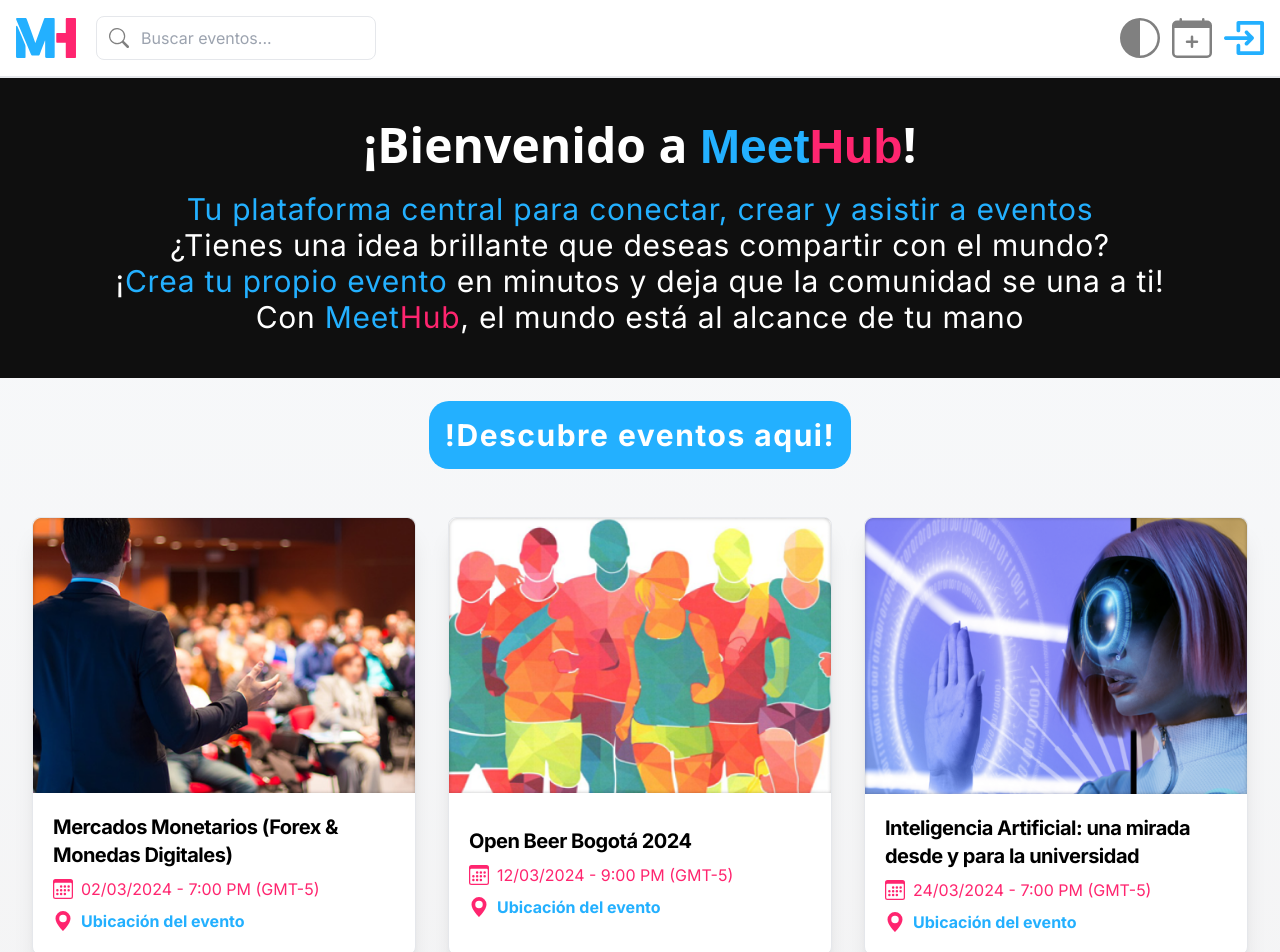
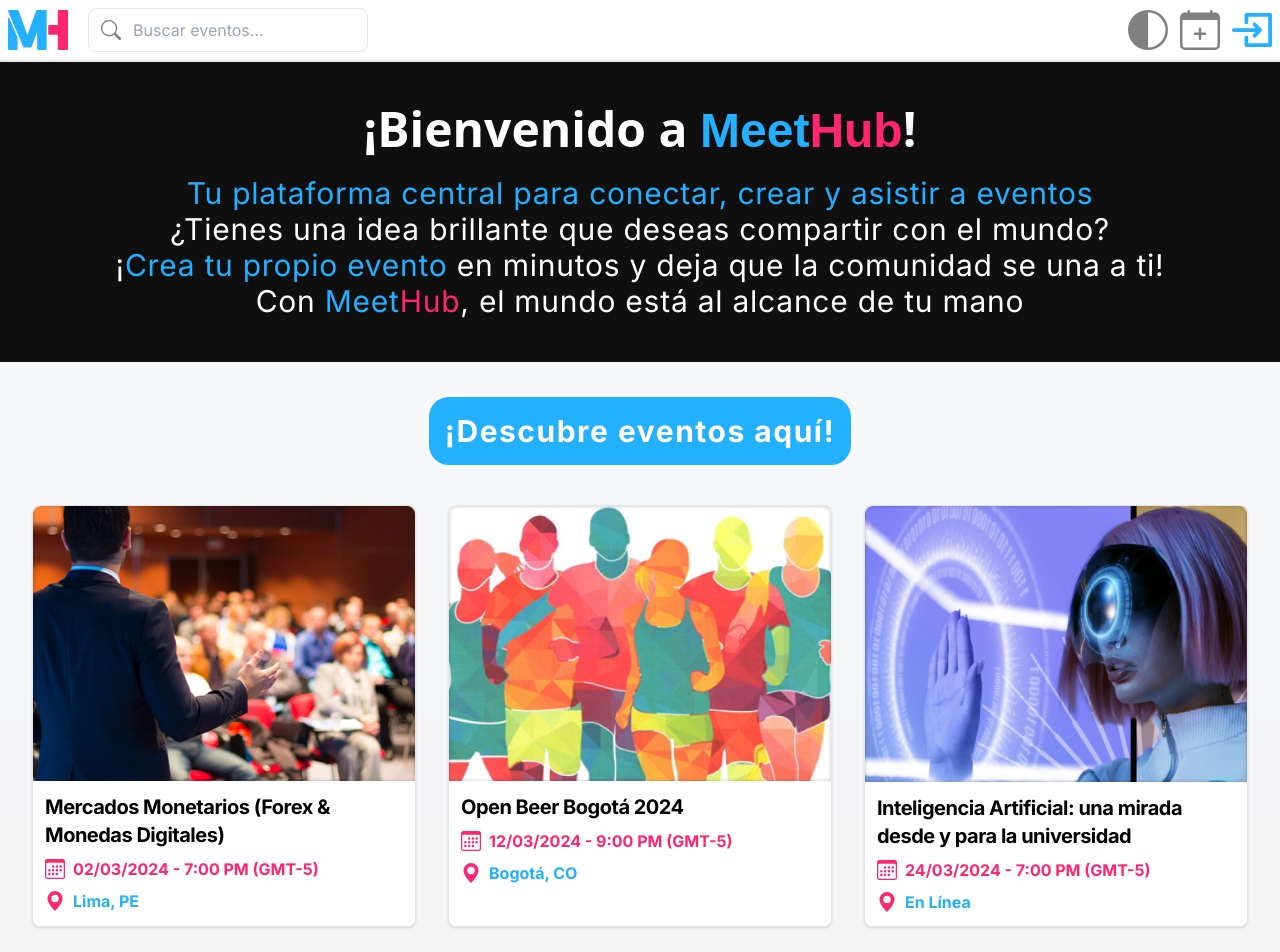
Before and after one commit to No-Country/c16-27-n-node-react, a Next.js app: page / in a window 1280 px wide. Shown: the top 952 px of the page. Built offline with nearby package versions, Linux system fonts and the light colour scheme.

Commit message:
Create usersData and corrections

```diff
--- a/src/app/components/CardEvent.jsx
+++ b/src/app/components/CardEvent.jsx
@@ -1,16 +1,16 @@
 import React from "react";
 import Image from "next/image";
 
-const CardEvent = ({ img, title, date, type }) => {
+const CardEvent = ({ img, title, date, location, type }) => {
   return (
-    <div className="max-w-sm bg-white border border-gray-200 rounded-lg shadow-xl ">
+    <div className="max-w-sm bg-white border border-gray-200 rounded-lg shadow ">
       <Image
         src={img || "/imgCard-1.png"}
         alt="card image"
         width={400}
         height={400}
       />
-      <div className="p-5 h-40 flex flex-col justify-center">
+      <div className="p-3 h-30 flex flex-col justify-center">
         <a href="#">
           <h5 className="mb-2 text-xl font-bold tracking-tight ">
             {title || "Titulo del evento"}
@@ -24,7 +24,7 @@
             height={20}
             className="mr-2"
           />
-          <p className="font-normal text-[#FF256F] ">
+          <p className="font-bold text-[#FF256F] ">
             {date || "Fecha del evento"}
           </p>
         </div>
@@ -37,7 +37,7 @@
             className="mr-2"
           />
           <p className="font-bold text-[#23B0FF] ">
-            {type || "Ubicación del evento"}
+            {location || "Ubicación del evento"}
           </p>
         </div>
       </div>
--- a/src/app/components/NabBar.jsx
+++ b/src/app/components/NabBar.jsx
@@ -11,7 +11,7 @@
   }
 
   return (
-    <div className='border-b-2 p-4 flex justify-between bg-white'>
+    <div className='border-b-2 p-2 flex justify-between bg-white'>
       <div className='flex items-center'>
         <Link href={'/'} >
           <Image
--- a/src/app/page.js
+++ b/src/app/page.js
@@ -27,27 +27,30 @@
       <section className="h-[600px] flex flex-col items-center justify-center gap-10 ">
         <Link href={'/searchPage'} >
           <button className="bg-[#23B0FF] h-15 rounded-[20px] text-3xl text-white p-4 font-bold tracking-wider">
-            !Descubre eventos aqui!
+            ¡Descubre eventos aquí!
           </button>
         </Link>
-        <section className="flex gap-8 mt-2">
+        <section className="flex gap-8">
           <CardEvent
             img={"/images/imgCard-1.png"}
             title={"Mercados Monetarios (Forex & Monedas Digitales)"}
             date={"02/03/2024 - 7:00 PM (GMT-5)"}
             location={"Lima, PE"}
+            type={"inperson"}
           />
           <CardEvent
             img={"/images/imgCard-2.png"}
             title={"Open Beer Bogotá 2024"}
             date={"12/03/2024 - 9:00 PM (GMT-5)"}
             location={"Bogotá, CO"}
+            type={"inperson"}
           />
           <CardEvent
             img={"/images/imgCard-3.png"}
             title={"Inteligencia Artificial: una mirada desde y para la universidad"}
             date={"24/03/2024 - 7:00 PM (GMT-5)"}
-            location={"En línea"}
+            location={"En Línea"}
+            type={"online"}
           />
         </section>
       </section>
```
Also changed, not shown: usersData.js (added, +32 -0 lines), eventsData.js (line endings or trailing spaces), public/images/user1img.jpeg (added).
